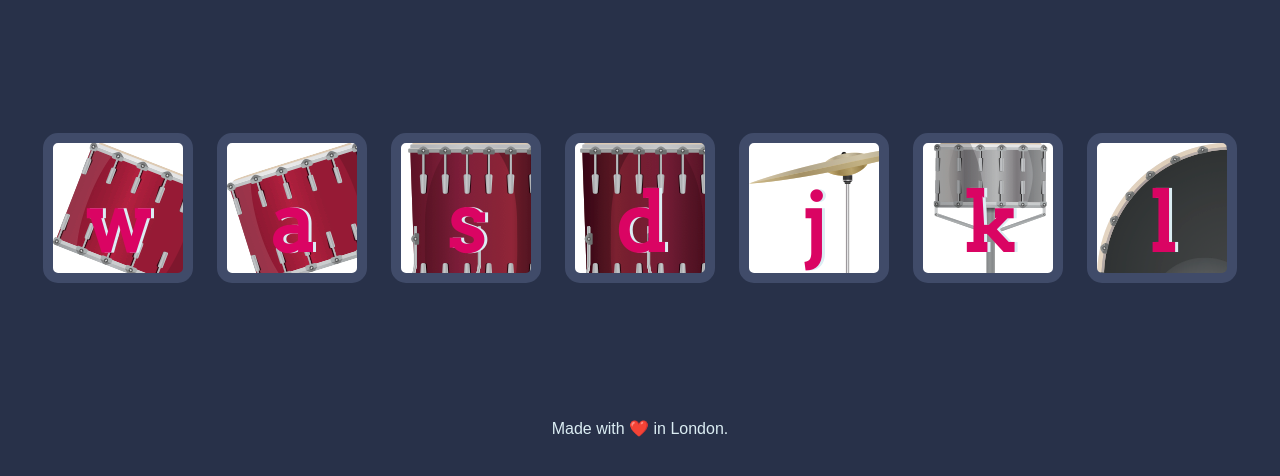
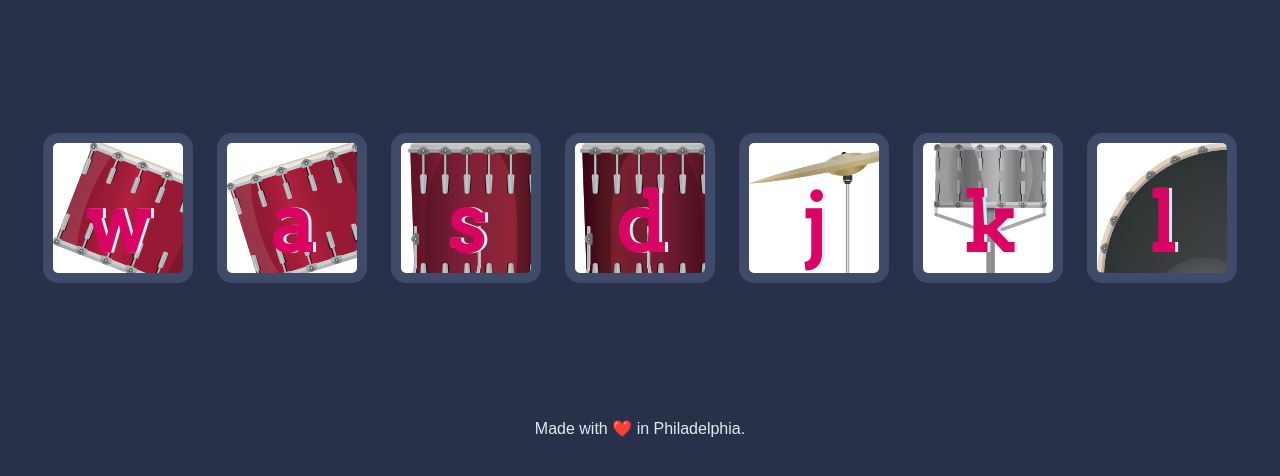
Before and after one commit to Elyseeloo/Drum-Kit, a plain HTML site: page index.html in a window 1280 px wide. Shown: the part 156-632 px from the top of the page. Drawn offline with Linux system fonts and the light colour scheme.

Commit message:
fix typos

```diff
--- a/index.html
+++ b/index.html
@@ -26,7 +26,7 @@
 </body>
 
   <footer>
-    Made with ❤️ in London.
+    Made with ❤️ in Philadelphia.
   </footer>
 
 
```
